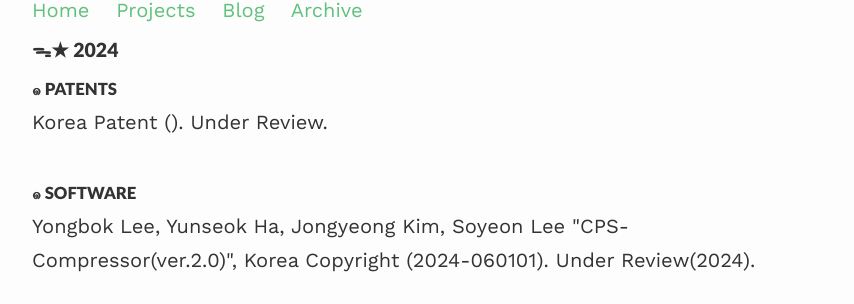
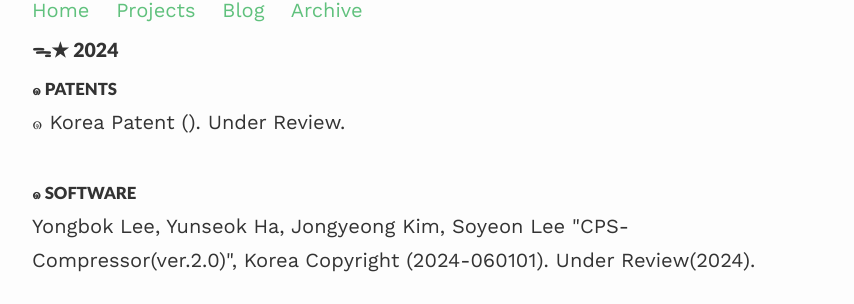
Before and after one commit to soysilver/soysilvery, a Jekyll site: the page built from archive.html, in a window 1280 px wide. Shown: the part 145-449 px from the top of the page, without its empty margins (208-1062 px from the left). Built offline with Jekyll 4.4.1, drawn with Linux system fonts in a browser that asks for light colours; nearby versions of some CDN libraries.

Commit message:
Update archive.html

```diff
--- a/archive.html
+++ b/archive.html
@@ -8,7 +8,7 @@
 	<h3><small>ᯓ★ 2024</small></h3>
 
 	<h4><small>๑ PATENTS</small></h4>
-		<a>Korea Patent (). Under Review.</a><br/><br>
+		<a>๑ <indent>Korea Patent (). Under Review.</indent></a><br/><br>
 
 	<h4><small>๑ SOFTWARE</small></h4>
     	<a> Yongbok Lee, Yunseok Ha, Jongyeong Kim, Soyeon Lee "CPS-Compressor(ver.2.0)", Korea Copyright (2024-060101). Under Review(2024).</a><br/><br>
```
